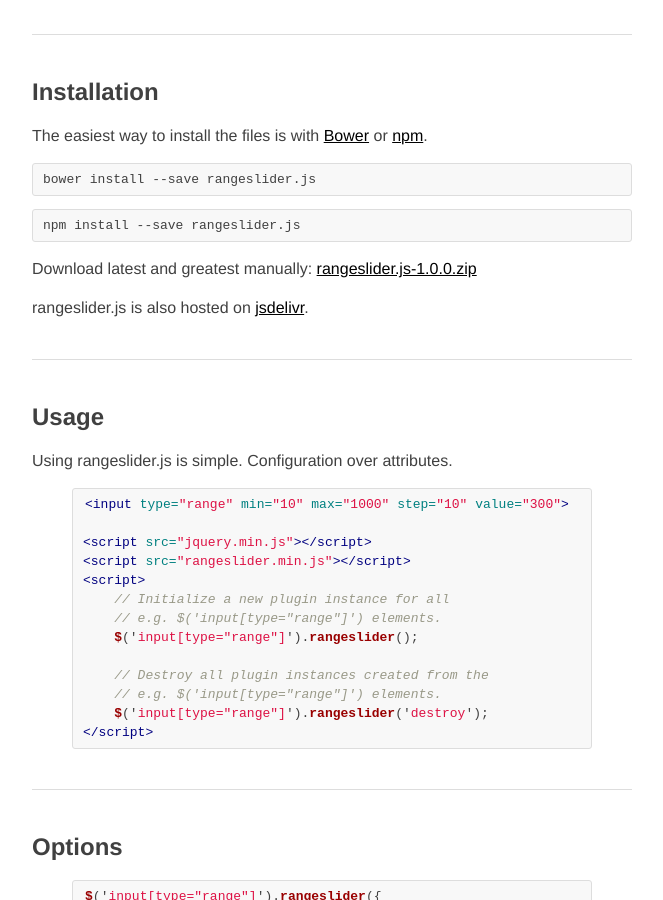
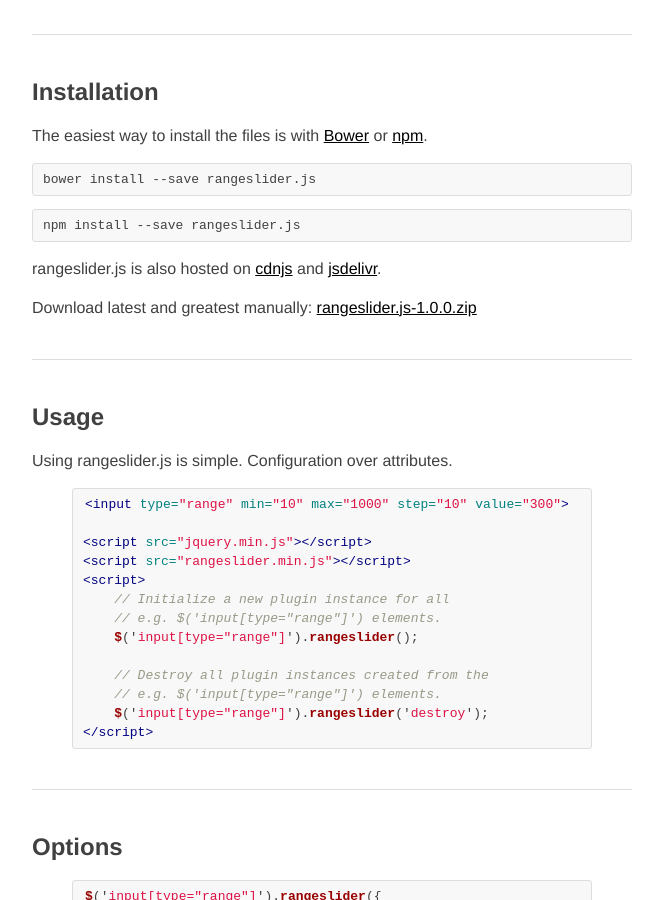
Before and after one commit to andreruffert/rangeslider.js, a Jekyll site: the page built from index.html, in a window 1280 px wide and 900 px high, scrolled down 1024 px. Shown: the whole window, without its empty margins (308-971 px from the left). Built offline with Jekyll 4.4.1, drawn with Linux system fonts in a browser that asks for light colours; nearby versions of some CDN libraries; comment, search, counter and statistics services are not loaded.

Commit message:
feature: add cdnjs link :boom:

```diff
--- a/index.html
+++ b/index.html
@@ -55,8 +55,8 @@
     <p>The easiest way to install the files is with <a href="http://bower.io/" target="_blank">Bower</a> or <a href="https://www.npmjs.org/" target="_blank">npm</a>.</p>
     <pre>bower install --save rangeslider.js</pre>
     <pre>npm install --save rangeslider.js</pre>
+    <p>rangeslider.js is also hosted on <a href="https://cdnjs.com/libraries/rangeslider.js" target="_blank">cdnjs</a> and <a href="http://www.jsdelivr.com/#!rangeslider.js" target="_blank">jsdelivr</a>.</p>
     <p>Download latest and greatest manually: <a href="{{ site.repository_url }}/releases/download/v{{ site.current_version }}/{{ site.project_name }}-{{ site.current_version }}.zip">rangeslider.js-{{ site.current_version }}.zip</a></p>
-    <p>rangeslider.js is also hosted on <a href="http://www.jsdelivr.com/#!rangeslider.js" target="_blank">jsdelivr</a>.</p>
 </section>
 
 <hr>
```
